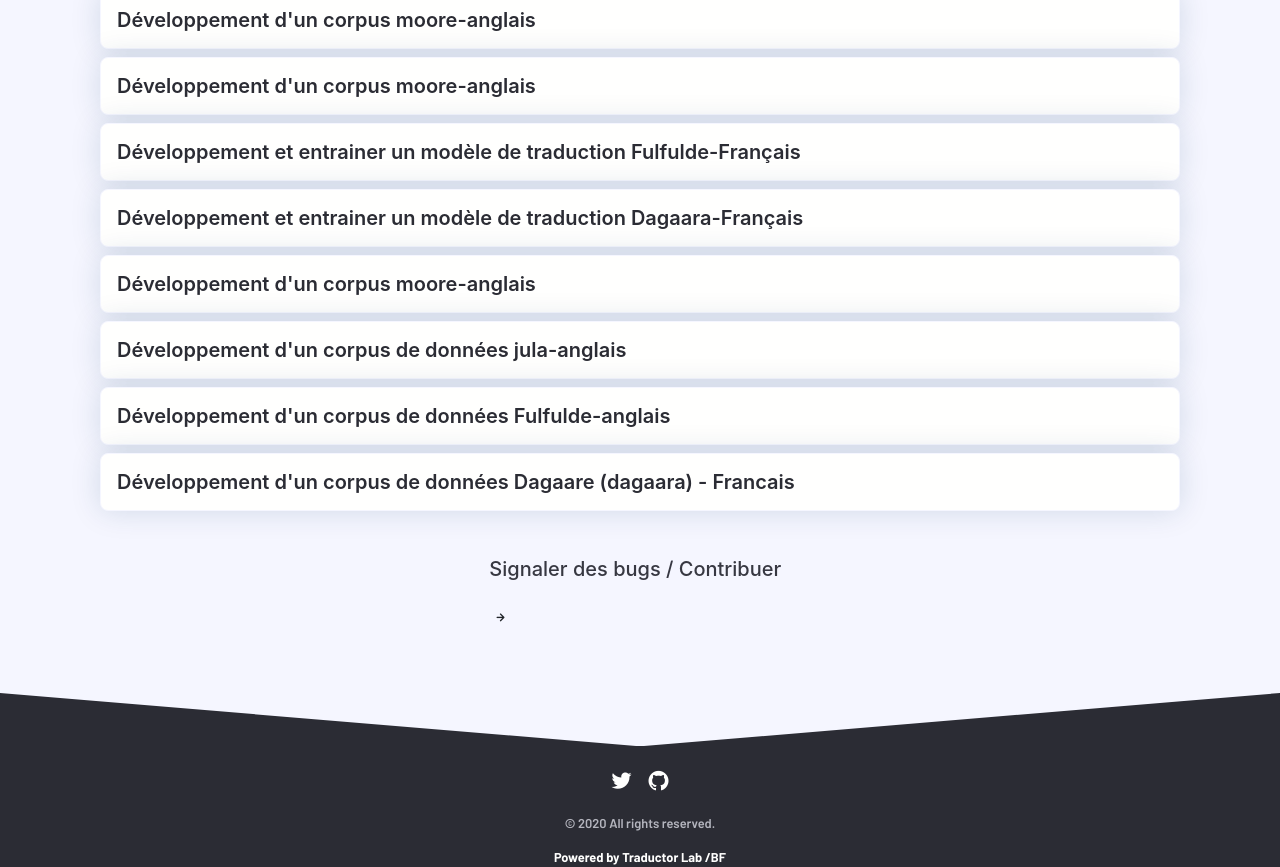
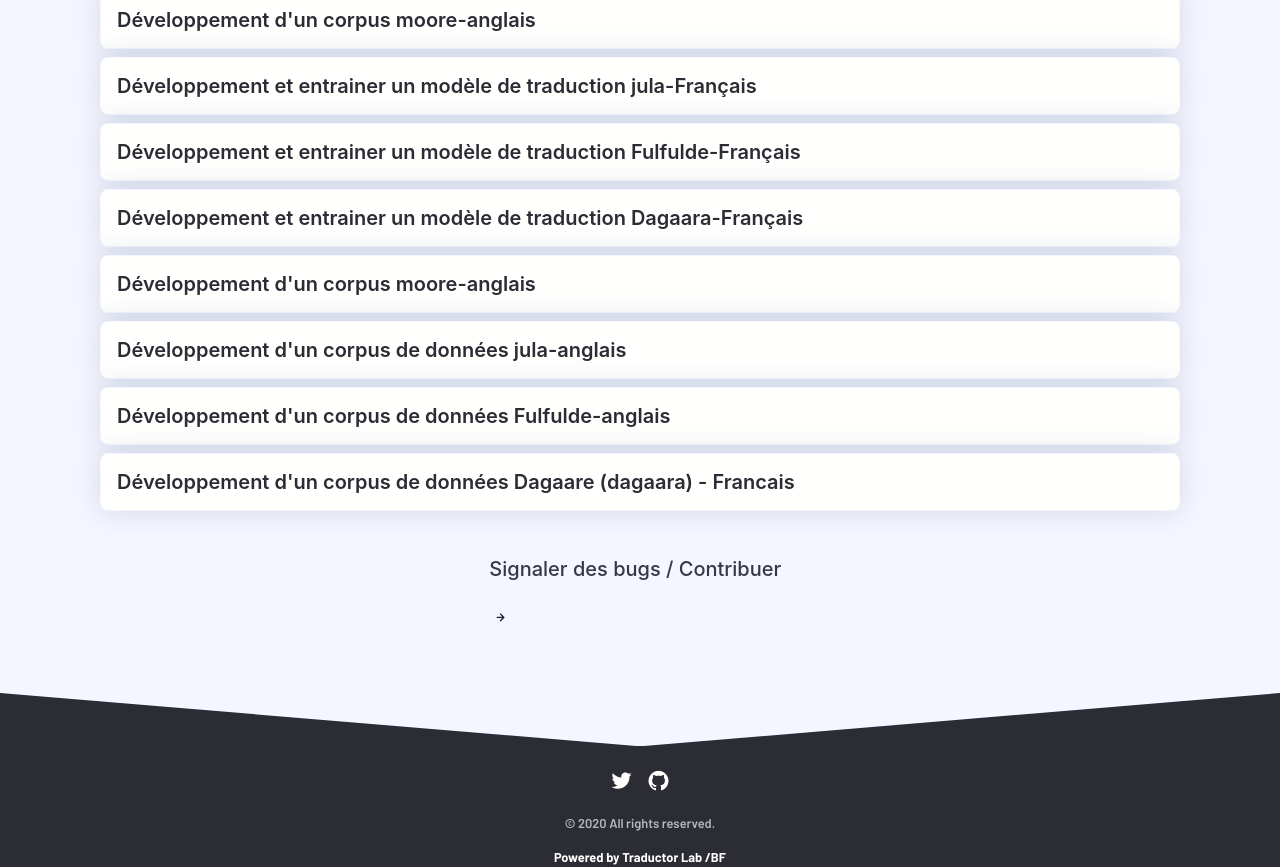
Before and after one commit to traductorlab-bf/traductorlab-bf.github.io, a Jekyll site: the page built from projet-futurs.html, in a window 1280 px wide and 1183 px high. Shown: the part 316-1183 px from the top of the window. Built offline with Jekyll 4.4.1, drawn with Linux system fonts in a browser that asks for light colours; nearby versions of some CDN libraries; comment, search, counter and statistics services are not loaded.

Commit message:
Update 2020-05-28-projet-model-jula-fr.md

```diff
--- a/_posts/projet-futurs/2020-05-28-projet-model-jula-fr.md
+++ b/_posts/projet-futurs/2020-05-28-projet-model-jula-fr.md
@@ -1,6 +1,6 @@
 ---
 layout: post
-title: "Développement d'un corpus moore-anglais"
+title: "Développement et entrainer un modèle de traduction jula-Français"
 date: 2020-05-28 15:58:00 -0400
 category: projet-futurs
 author: admin
@@ -10,9 +10,9 @@
 -----
 **Merci d'avoir ressenti l'envie de contribuer!**
 
-**Objectif** : Collecter et stocker des ensembles de données en mooree et traduit en anglais ou vice versa.
+**Objectif** : Développement et entrainer un modèle de traduction jula-Français.
 
-**Livrable** : Un ensemble de corpus (train-test) prêt à employer dans un modèle de traduction.
+**Livrable** :
 
 **Organisation du projet :**
 
```
